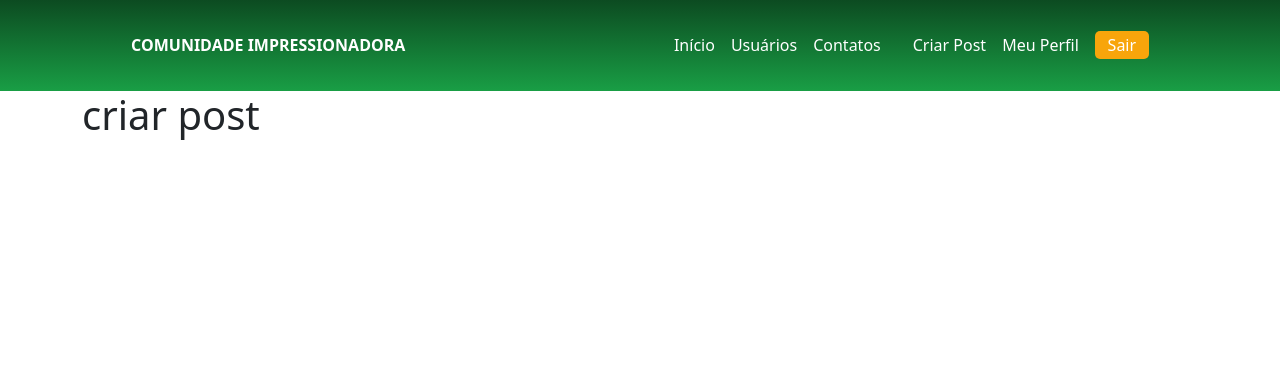
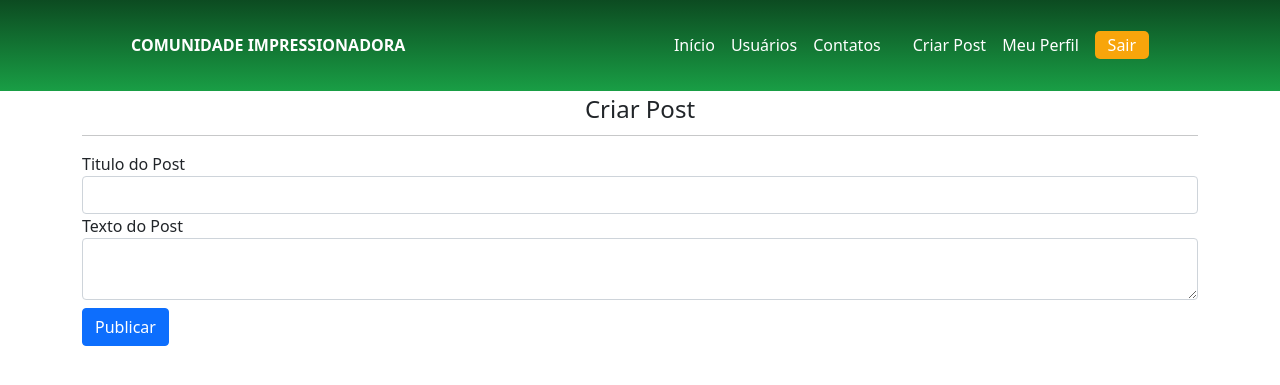
Before and after one commit to sivanildooliveira/sitelira, a Flask app: page /post/criar in a window 1280 px wide. Shown: the top 385 px of the page. Run offline with Flask 2, Linux system fonts and the light colour scheme; the visitor is signed in with stand-in values (Sample User, id 1); some libraries are stand-ins or nearby versions.

Commit message:
criado criar post

```diff
--- a/comunidadeimpressionadora/forms.py
+++ b/comunidadeimpressionadora/forms.py
@@ -1,6 +1,6 @@
 from flask_wtf import FlaskForm
 from flask_wtf.file import FileField, FileAllowed
-from wtforms import StringField, PasswordField, SubmitField, BooleanField
+from wtforms import StringField, PasswordField, SubmitField, BooleanField, TextAreaField
 from wtforms.validators import DataRequired, Length, Email, EqualTo, ValidationError
 from comunidadeimpressionadora.models import Usuarios
 from flask_login import current_user
@@ -47,8 +47,6 @@ class FormEditarPerfil(FlaskForm):
 
     botao_submit_editarperfil = SubmitField('Salvar')
 
-
-
     def validate_email(self, email):
 
     	if current_user.email != email.data:
@@ -56,3 +54,9 @@ class FormEditarPerfil(FlaskForm):
 
             if usuario:
                 raise ValidationError(f'"{email.data}" não esta disponivel.')
+
+
+class FormCriarPost(FlaskForm):
+    titulo = StringField('Titulo do Post', validators=[DataRequired(), Length(2, 140)])
+    corpo = TextAreaField('Texto do Post', validators=[DataRequired()])
+    botao_submit = SubmitField('Publicar')
--- a/comunidadeimpressionadora/routs.py
+++ b/comunidadeimpressionadora/routs.py
@@ -1,8 +1,9 @@
 
+from enum import auto
 from fileinput import filename
 from flask import render_template, redirect, url_for, request, flash
 from comunidadeimpressionadora import app, database#, bcrypt
-from comunidadeimpressionadora.forms import FormCriarConta, FormLogin, FormEditarPerfil
+from comunidadeimpressionadora.forms import FormCriarConta, FormLogin, FormEditarPerfil, FormCriarPost
 from comunidadeimpressionadora.functionss import salvar_imagem
 from comunidadeimpressionadora.models import Usuarios, Post
 from flask_login import login_user, logout_user, current_user, login_required
@@ -137,4 +138,11 @@ def editar_perfil():
 @app.route('/post/criar', methods=['GET', 'POST'])
 @login_required
 def criar_post():
-	return render_template('criarpost.html')
+    form = FormCriarPost()
+    if form.validate_on_submit():
+        post = Post(titulo=form.titulo.data, corpo=form.corpo.data, autor=current_user)
+        database.session.add(post)
+        database.session.commit()
+        flash("Post criado com sucesso", "alet-success")
+        return redirect(url_for('home'))
+    return render_template('criarpost.html', form=form)
--- /dev/null
+++ b/comunidadeimpressionadora/static/styles/criarpost.css
@@ -0,0 +1,7 @@
+@charset "UTF-8";
+
+
+
+.tit-up {
+    text-align: center;
+}
--- a/comunidadeimpressionadora/templates/criarpost.html
+++ b/comunidadeimpressionadora/templates/criarpost.html
@@ -1,11 +1,50 @@
 {% extends 'base.html' %}
 
-{% block main %}
-    <div class="container">
-        <h1>criar post</h1>
-    </div>
+{% block head %}
+    <link rel="stylesheet" href="{{ url_for('static', filename='styles/criarpost.css') }}">
 {% endblock %}
 
+{% block main %}
+
+    <form method="POST" action="" class="container">
+        {{ form.csrf_token }}
+        <legend class="tit-up">Criar Post</legend>
+        <hr>
+        <fieldset>
+
+            <div class="form-group">
+                {{ form.titulo.label(class="form-control-label") }}
+
+                {% if form.titulo.errors %}
+                    {{ form.titulo(class="form-control is-invalid") }}
+
+                        <div class="invalid-feedback">
+                            {{ form.titulo.errors[0] }}
+                        </div>
+                {% else %}
+                    {{ form.titulo(class="form-control") }}
+                {% endif %}
+            </div>
+            <div class="form-group">
+                {{ form.corpo.label(class="form-control-label") }}
+
+                {% if form.corpo.errors %}
+                    {{ form.corpo(class="form-control is-invalid") }}
+
+                        <div class="invalid-feedback">
+                            {{ form.corpo.errors[0] }}
+                        </div>
+                {% else %}
+                    {{ form.corpo(class="form-control") }}
+                {% endif %}
+            </div>
+        </fieldset>
+
+        {{ form.botao_submit(class="btn btn-primary mt-2") }}
+
+    </form>
+
+{% endblock %}
 
 {% block script %}
 {% endblock %}
```
